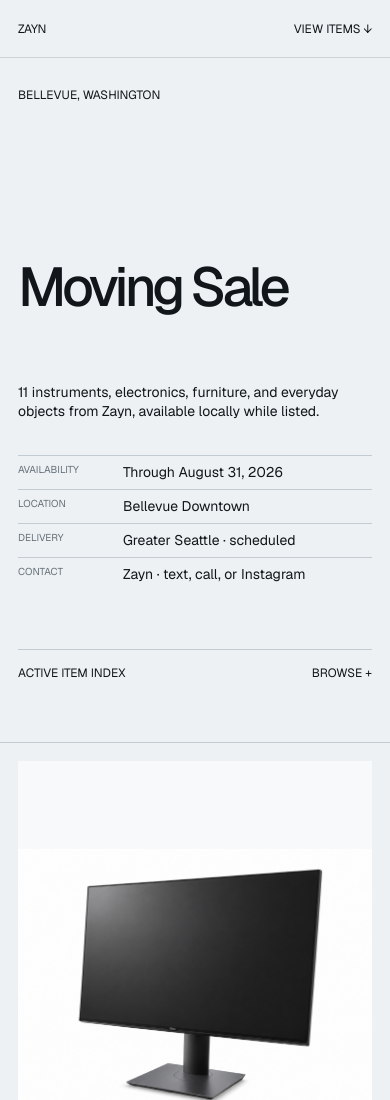
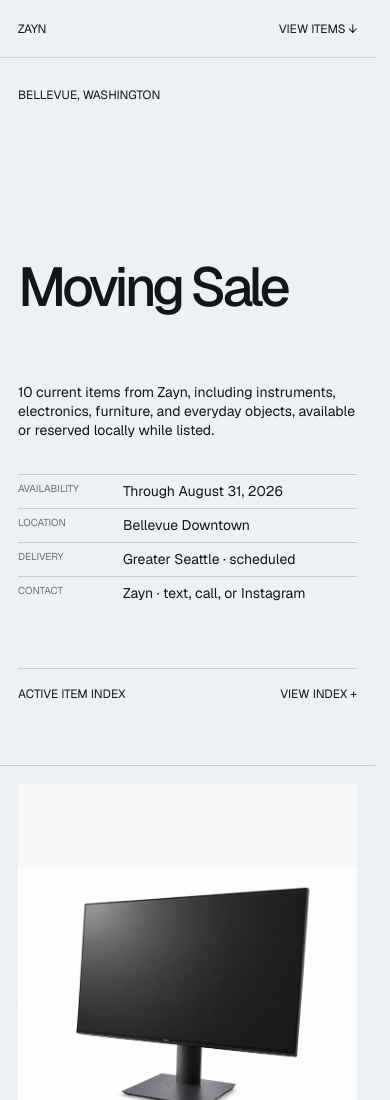
Before and after one commit to EpocheDrift/used-website, a Next.js app in the folder site/: page / in a window 390 px wide. Shown: the top 1100 px of the page. Built offline with nearby package versions, Linux system fonts and the light colour scheme.

Commit message:
Unify sale layout and item states

```diff
--- a/site/app/globals.css
+++ b/site/app/globals.css
@@ -16,6 +16,7 @@
 
 html {
   scroll-behavior: smooth;
+  scrollbar-gutter: stable;
 }
 
 body {
@@ -58,7 +59,7 @@ button {
   z-index: 20;
   top: 0;
   display: grid;
-  grid-template-columns: 1fr 1fr auto;
+  grid-template-columns: repeat(3, minmax(0, 1fr));
   gap: 24px;
   align-items: center;
   min-height: 58px;
@@ -110,19 +111,20 @@ button {
 
 .intro-copy {
   display: grid;
-  grid-template-columns: minmax(240px, 1fr) minmax(330px, 1fr);
-  gap: 8vw;
-  max-width: 900px;
-  margin: 10vh 0 0 33.333%;
+  grid-template-columns: repeat(3, minmax(0, 1fr));
+  gap: 24px;
+  margin: 10vh 0 0;
   font-size: 14px;
   line-height: 1.35;
 }
 
 .intro-copy > p {
+  grid-column: 2;
   margin: 0;
 }
 
 .availability {
+  grid-column: 3;
   margin: 0;
 }
 
@@ -145,8 +147,6 @@ button {
 
 .active-index--intro {
   display: none;
-  max-width: 900px;
-  margin: clamp(58px, 8vh, 96px) 0 0 33.333%;
   border-top: 1px solid var(--line);
 }
 
@@ -154,7 +154,7 @@ button {
   display: grid;
   grid-template-columns: 1fr 1fr auto;
   gap: 24px;
-  padding: 14px 0;
+  padding: 16px 0;
   list-style: none;
   text-transform: uppercase;
   cursor: pointer;
@@ -244,8 +244,12 @@ button {
   background: #b17b36;
 }
 
+.active-index-status.status--available {
+  visibility: hidden;
+}
+
 .collection {
-  padding: 18px;
+  padding: 0 18px 18px;
 }
 
 .active-index--collection {
@@ -253,16 +257,7 @@ button {
 }
 
 .collection-heading {
-  grid-template-columns: 33.333% minmax(0, 1fr);
-  gap: 0;
-  padding-bottom: 14px;
-}
-
-.collection-heading-meta {
-  display: grid;
-  grid-template-columns: minmax(240px, 1fr) minmax(330px, 1fr);
-  gap: 8vw;
-  max-width: 900px;
+  grid-template-columns: repeat(3, minmax(0, 1fr));
 }
 
 .active-index--collection .active-index-action {
@@ -272,10 +267,6 @@ button {
 .active-index--collection .active-index-list {
   border-top: 0;
   border-bottom: 1px solid var(--line);
-}
-
-.active-index--collection .active-index-status.status--available {
-  visibility: hidden;
 }
 
 .item-grid {
@@ -290,18 +281,6 @@ button {
 .item {
   grid-column: auto;
   min-width: 0;
-}
-
-.item--hero,
-.item--right,
-.item--small,
-.item--wide,
-.item--mid-left,
-.item--small-right,
-.item--portrait-left,
-.item--portrait-right {
-  grid-column: auto;
-  margin-top: 0;
 }
 
 .item-trigger {
@@ -411,6 +390,10 @@ button {
   display: inline;
 }
 
+.sold-archive[open] summary {
+  border-bottom: 1px solid var(--line);
+}
+
 .sold-grid {
   padding: clamp(56px, 7vw, 110px) 0 clamp(70px, 9vw, 140px);
 }
@@ -452,8 +435,8 @@ button {
   background: #b17b36;
 }
 
-.item--sold {
-  opacity: 0.5;
+.item--sold .item-image img {
+  opacity: 0.55;
 }
 
 .item--sold .item-status i,
@@ -584,6 +567,7 @@ button {
   color: var(--muted);
 }
 
+.detail-title h1,
 .detail-title h2 {
   max-width: 100%;
   margin: 0;
@@ -775,6 +759,7 @@ button {
   padding: clamp(28px, 4vw, 72px) clamp(18px, 3vw, 48px) 72px;
 }
 
+.standalone-detail .detail-title h1,
 .standalone-detail .detail-title h2 {
   font-size: clamp(52px, 5vw, 86px);
 }
@@ -790,7 +775,11 @@ button {
 
   .detail-open .intro-copy {
     grid-template-columns: 1fr;
-    margin-left: 0;
+  }
+
+  .detail-open .intro-copy > p,
+  .detail-open .availability {
+    grid-column: 1;
   }
 
   .detail-open .active-index-list {
@@ -814,16 +803,8 @@ button {
     grid-template-columns: 1fr auto;
   }
 
-  .detail-open .collection-heading-meta {
-    display: block;
-  }
-
-  .detail-open .collection-heading-meta > :first-child {
+  .detail-open .collection-heading > :nth-child(2) {
     display: none;
-  }
-
-  .detail-open .active-index--collection .active-index-action {
-    text-align: right;
   }
 
   .detail-open .item-grid {
@@ -881,6 +862,11 @@ button {
     margin: 72px 0 0;
   }
 
+  .intro-copy > p,
+  .availability {
+    grid-column: 1;
+  }
+
   .active-index--intro {
     display: block;
     margin: 58px 0 0;
@@ -888,6 +874,10 @@ button {
 
   .active-index--collection {
     display: none;
+  }
+
+  .collection {
+    padding: 18px;
   }
 
   .active-index--intro summary {
@@ -921,29 +911,13 @@ button {
     gap: 68px;
   }
 
-  .item,
-  .item--hero,
-  .item--right,
-  .item--small,
-  .item--wide,
-  .item--mid-left,
-  .item--small-right,
-  .item--portrait-left,
-  .item--portrait-right {
+  .item {
     grid-column: 1;
     width: 100%;
     margin: 0;
   }
 
-  .item:nth-child(even) {
-    margin-left: 0;
-  }
-
-  .item-image img,
-  .item--right .item-image img,
-  .item--wide .item-image img,
-  .item--portrait-left .item-image img,
-  .item--portrait-right .item-image img {
+  .item-image img {
     aspect-ratio: 4 / 5;
     object-fit: contain;
   }
@@ -982,6 +956,7 @@ button {
     border-left: 0;
   }
 
+  .detail-title h1,
   .detail-title h2 {
     font-size: clamp(44px, 13vw, 68px);
   }
--- a/site/app/item-detail.tsx
+++ b/site/app/item-detail.tsx
@@ -2,7 +2,27 @@ import type { Item } from './items';
 import { statusLabels } from './items';
 import { ContactOptions } from './contact-options';
 
-export function ItemDetailBody({ item }: { item: Item }) {
+function pickupCopy(item: Item) {
+  if (item.status === 'sold') return 'This item has been sold.';
+
+  const itemNote = item.pickupNote ? `${item.pickupNote} ` : '';
+  const availability =
+    item.status === 'reserved'
+      ? 'This item is currently reserved. '
+      : 'Available through August 31, 2026. ';
+
+  return `${itemNote}${availability}Pickup in Bellevue Downtown, by arrangement.`;
+}
+
+export function ItemDetailBody({
+  item,
+  titleLevel = 'h2',
+}: {
+  item: Item;
+  titleLevel?: 'h1' | 'h2';
+}) {
+  const Title = titleLevel;
+
   return (
     <div className="detail-body">
       <div className="detail-visual">
@@ -11,7 +31,7 @@ export function ItemDetailBody({ item }: { item: Item }) {
       <div className="detail-copy">
         <div className="detail-title">
           <p>{item.kicker}</p>
-          <h2>{item.name}</h2>
+          <Title>{item.name}</Title>
         </div>
         <div className="detail-price-row">
           <p>{item.price}</p>
@@ -47,14 +67,10 @@ export function ItemDetailBody({ item }: { item: Item }) {
           )}
           <div>
             <h3>Pickup</h3>
-            <p>
-              {item.pickupNote ? `${item.pickupNote} ` : ''}
-              Bellevue Downtown, by arrangement. Available through August 31,
-              2026.
-            </p>
+            <p>{pickupCopy(item)}</p>
           </div>
         </div>
-        <ContactOptions />
+        {item.status !== 'sold' && <ContactOptions />}
       </div>
     </div>
   );
--- a/site/app/layout.tsx
+++ b/site/app/layout.tsx
@@ -1,6 +1,9 @@
 import type { Metadata } from 'next';
 import { Geist, Geist_Mono } from 'next/font/google';
+import { items } from './items';
 import './globals.css';
+
+const currentItemCount = items.filter((item) => item.status !== 'sold').length;
 
 const geistSans = Geist({
   variable: '--font-geist-sans',
@@ -15,12 +18,10 @@ const geistMono = Geist_Mono({
 export const metadata: Metadata = {
   metadataBase: new URL('https://used.chaostudio.org'),
   title: "Zayn's Moving Sale — Bellevue",
-  description:
-    'Eleven instruments, electronics, furniture, and everyday objects from Zayn, available in Bellevue through August 31, 2026.',
+  description: `${currentItemCount} current items from Zayn—including instruments, electronics, furniture, and everyday objects—available or reserved in Bellevue through August 31, 2026.`,
   openGraph: {
     title: "Zayn's Moving Sale — Bellevue",
-    description:
-      'Eleven objects available in Bellevue through August 31, 2026.',
+    description: `${currentItemCount} current objects in Bellevue through August 31, 2026.`,
     type: 'website',
     url: '/',
     images: [
@@ -35,8 +36,7 @@ export const metadata: Metadata = {
   twitter: {
     card: 'summary_large_image',
     title: "Zayn's Moving Sale — Bellevue",
-    description:
-      'Eleven objects available in Bellevue through August 31, 2026.',
+    description: `${currentItemCount} current objects in Bellevue through August 31, 2026.`,
     images: ['/og.png'],
   },
 };
--- a/site/app/page.tsx
+++ b/site/app/page.tsx
@@ -24,7 +24,7 @@ function ItemCard({
   onOpen: (slug: string) => void;
 }) {
   return (
-    <article className={`item ${item.layout} item--${item.status}`}>
+    <article className={`item item--${item.status}`}>
       <button
         className="item-trigger"
         type="button"
@@ -69,27 +69,14 @@ function ActiveItemIndex({
   return (
     <details className={`active-index active-index--${placement}`}>
       <summary className={isCollectionIndex ? 'collection-heading' : undefined}>
-        {isCollectionIndex ? (
-          <>
-            <span>Current collection</span>
-            <span className="collection-heading-meta">
-              <span>{currentItems.length} objects</span>
-              <span className="active-index-action" aria-hidden="true">
-                <span>Index +</span>
-                <span>Close −</span>
-              </span>
-            </span>
-          </>
-        ) : (
-          <>
-            <span>Active item index</span>
-            <span>{currentItems.length} active items</span>
-            <span className="active-index-action" aria-hidden="true">
-              <span>Browse +</span>
-              <span>Close −</span>
-            </span>
-          </>
-        )}
+        <span>{isCollectionIndex ? 'Current collection' : 'Active item index'}</span>
+        <span>
+          {currentItems.length} {isCollectionIndex ? 'objects' : 'active items'}
+        </span>
+        <span className="active-index-action" aria-hidden="true">
+          <span>View index +</span>
+          <span>Close index −</span>
+        </span>
       </summary>
       <nav className="active-index-list" aria-label="Active item index">
         {currentItems.map((item) => (
@@ -116,6 +103,9 @@ function ActiveItemIndex({
 export default function Home() {
   const [selectedSlug, setSelectedSlug] = useState<string | null>(null);
   const closeButtonRef = useRef<HTMLButtonElement>(null);
+  const detailPanelRef = useRef<HTMLElement>(null);
+  const lastTriggerRef = useRef<HTMLElement | null>(null);
+  const wasDetailOpenRef = useRef(false);
   const selectedItem = useMemo(
     () => items.find((item) => item.slug === selectedSlug) ?? null,
     [selectedSlug],
@@ -129,16 +119,33 @@ export default function Home() {
   }, []);
 
   useEffect(() => {
-    if (!selectedItem) return;
+    if (!selectedItem) {
+      if (wasDetailOpenRef.current) {
+        wasDetailOpenRef.current = false;
+        window.requestAnimationFrame(() => lastTriggerRef.current?.focus());
+      }
+      return;
+    }
+
+    wasDetailOpenRef.current = true;
+    detailPanelRef.current?.scrollTo({ top: 0 });
     closeButtonRef.current?.focus();
+    const previousBodyOverflow = document.body.style.overflow;
+    document.body.style.overflow = 'hidden';
     const closeOnEscape = (event: KeyboardEvent) => {
       if (event.key === 'Escape') closeItem();
     };
     window.addEventListener('keydown', closeOnEscape);
-    return () => window.removeEventListener('keydown', closeOnEscape);
+    return () => {
+      document.body.style.overflow = previousBodyOverflow;
+      window.removeEventListener('keydown', closeOnEscape);
+    };
   }, [selectedItem]);
 
   function openItem(slug: string) {
+    if (!selectedItem && document.activeElement instanceof HTMLElement) {
+      lastTriggerRef.current = document.activeElement;
+    }
     const historyMethod = selectedItem ? 'replaceState' : 'pushState';
     window.history[historyMethod]({}, '', `/items/${slug}`);
     setSelectedSlug(slug);
@@ -165,8 +172,9 @@ export default function Home() {
             <h1>Moving Sale</h1>
             <div className="intro-copy">
               <p>
-                {items.length} instruments, electronics, furniture, and
-                everyday objects from Zayn, available locally while listed.
+                {currentItems.length} current items from Zayn, including
+                instruments, electronics, furniture, and everyday objects,
+                available or reserved locally while listed.
               </p>
               <dl className="availability">
                 <div>
@@ -193,7 +201,7 @@ export default function Home() {
           <section
             className="collection"
             id="collection"
-            aria-label="Items for sale"
+            aria-label="Current and sold items"
           >
             <ActiveItemIndex placement="collection" onOpen={openItem} />
 
@@ -264,6 +272,7 @@ export default function Home() {
       <aside
         className="detail-panel"
         id="item-detail"
+        ref={detailPanelRef}
         aria-label={selectedItem ? `${selectedItem.name} details` : 'Item details'}
         aria-hidden={!selectedItem}
       >
```
Also changed, not shown: site/app/items.ts (+2 -14 lines), site/app/items/[slug]/page.tsx (+16 -4 lines), 1 other file (tests, documents, lock files or other folders).
